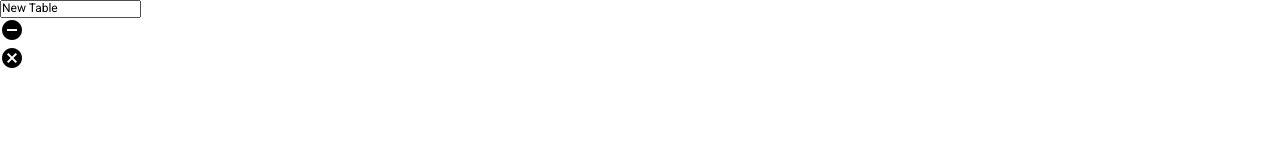
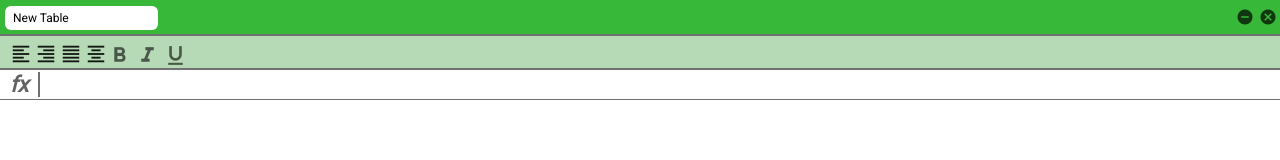
Before and after one commit to Fuerfenf/Js_exel_project, a website built with webpack: page src/index.html in a window 1280 px wide. Built offline with nearby package versions, Linux system fonts and the light colour scheme.

Commit message:
add layout header, toolbar, table

```diff
--- a/src/index.html
+++ b/src/index.html
@@ -16,23 +16,49 @@
 
         <div class="excel__header">
             <input type="text" class="input" value="New Table"/>
-
-            <div class="button">  <!-- exit but -->
-                <span class="material-icons">remove_circle</span>
+            <div>
+                <div class="button_exit">
+                    <span class="material-icons">remove_circle</span>
+                </div>
+                <div class="button_delete">
+                    <span class="material-icons">cancel</span>
+                </div>
             </div>
-
-            <div class="button"> <!-- del but -->
-                <span class="material-icons">cancel</span>
-            </div>
-
-
 
         </div>
         <div class="excel__toolbar">
+            <div> <!-- Align -->
+                <div class="button_align">
+                    <span class="material-icons">format_align_left</span>
+                </div>
+                <div class="button_align">
+                    <span class="material-icons">format_align_right</span>
+                </div>
+                <div class="button_align">
+                    <span class="material-icons">format_align_justify</span>
+                </div>
+                <div class="button_align">
+                    <span class="material-icons">format_align_center</span>
+                </div>
+            </div>
+            <div>
+                <div class="button_format">
+                    <span class="material-icons">format_bold</span>
+                </div>
+
+                <div class="button_format">
+                    <span class="material-icons">format_italic</span>
+                </div>
+
+                <div class="button_format">
+                    <span class="material-icons">format_underlined</span>
+                </div>
+            </div>
 
         </div>
         <div class="excel__formula">
-
+            <div class="fx_info">fx</div>
+            <div class="input_field" contenteditable spellcheck="false"></div>
         </div>
         <div class="excel__table">
 
--- a/src/scss/_mixins.scss
+++ b/src/scss/_mixins.scss
@@ -0,0 +1,83 @@
+//button universal mixin
+
+@mixin button_exit($color: yellow) {
+  height: 20px;
+  min-width: 20px;
+  padding: 1px;
+  text-align: center;
+  position: relative;
+  display: inline-block;
+  border-radius: 10px;
+  color: rgba(0,0,0, .7); // blackout
+  & span {
+    font-size: 18px;
+  }
+  &:active, &.active { //selector cont class active
+    color: $color;
+  }
+  &:hover {
+    background: yellow;
+    cursor: pointer;
+  }
+}
+@mixin button_delete($color: red) {
+  height: 20px;
+  min-width: 20px;
+  padding: 1px;
+  text-align: center;
+  position: relative;
+  display: inline-block;
+  border-radius: 10px;
+  color: rgba(0,0,0, .7); // blackout
+  & span {
+    font-size: 18px;
+  }
+  &:active, &.active { //selector cont class active
+    color: $color;
+  }
+  &:hover {
+    background: red;
+    cursor: pointer;
+  }
+}
+
+@mixin button_align($color: black) {
+  height: 20px;
+  min-width: 20px;
+  padding: 0px;
+  text-align: center;
+  position: relative;
+  display: inline-block;
+  border-radius: 3px;
+  color: rgba(0,0,0, .9); // blackout
+  & span {
+    font-size: 22px;
+  }
+  &:active, &.active { //selector cont class active
+    color: $color;
+  }
+  &:hover {
+    background: grey;
+    cursor: pointer;
+  }
+}
+@mixin button_format($color: black) {
+  height: 24px;
+  min-width: 24px;
+  padding: -1px;
+  text-align: center;
+  position: relative;
+  display: inline-block;
+  border-radius: 5px;
+  color: rgba(0,0,0, .6); // blackout
+  & span {
+    font-size: 25px;
+  }
+  &:active, &.active { //selector cont class active
+    color: $color;
+  }
+  &:hover {
+    background: grey;
+    cursor: pointer;
+  }
+}
--- a/src/scss/_variables.scss
+++ b/src/scss/_variables.scss
@@ -0,0 +1,5 @@
+$header-height: 34px;
+$toolbar-height: 36px;
+$formula-height: 30px;
+$border-color: #717171;
+$info-cell-width: 40px;
--- a/src/scss/formula.scss
+++ b/src/scss/formula.scss
@@ -2,6 +2,28 @@
 @import "mixins";
 
 .excel__formula{
-
+  position: absolute;
+  left: 0;
+  right: 0;
+  top: $header-height + $toolbar-height;
+  height: $formula-height;
+  display: flex;
+  align-items: center;
+  border-bottom: 1px solid $border-color;
+  .fx_info{
+    font-size: 22px;
+    font-style: italic;
+    font-weight: bold;
+    text-align: center;
+    border-right: 2px solid $border-color;
+    min-width: $info-cell-width;
+  }
+  .input_field{
+    top: 50%;
+    font-size: 22px;
+    outline: none;
+    width: 100%;
+    height: 100%;
+  }
 
 }
--- a/src/scss/header.scss
+++ b/src/scss/header.scss
@@ -2,6 +2,38 @@
 @import "mixins";
 
 .excel__header{
+  position: absolute;
+  top: 0;
+  right: 0;
+  left: 0;
+  height: $header-height;
+  padding: 7px 2px 0;
+  display: flex; // diff sides
+  justify-content: space-between;
+  background: #38b838;
+  & .input{
+    margin: -1px 3px;
+    padding: 4px 7px;
+    color: black;
+    border: 1px solid transparent;
+    border-radius: 6px;
+    font-size: 12px;
+    height: 24px;
+    line-height: 12px;
+    outline: none;
+    min-width: 1px;
+    &:hover {
+      border: 3px solid $border-color;
+    }
+    &:focus{
+      border: 3px solid darkslategray;
+    }
 
-
+  }
+  .button_exit{
+    @include button_exit(yellow);
+  }
+  .button_delete {
+  @include button_delete(red);
+  }
 }
--- a/src/scss/index.scss
+++ b/src/scss/index.scss
@@ -23,5 +23,6 @@ body{
 // something from BEM
 // base class
 .excel{
-
+  position: relative;
+  color: #636363;
 }
--- a/src/scss/toolbar.scss
+++ b/src/scss/toolbar.scss
@@ -2,6 +2,20 @@
 @import "mixins";
 
 .excel__toolbar{
-
-
-}
+  background: rgba(0, 128, 0, 0.29);
+  position: absolute;
+  left: 0;
+  right: 0;
+  top: $header-height; //top start under header bar
+  height: $toolbar-height;
+  border-top: 2px solid $border-color;
+  border-bottom: 2px solid $border-color;
+  padding: 7px 10px;
+  display: flex; //horisontal
+  .button_align{
+    @include button_align(black);
+    }
+  .button_format{
+    @include button_format(#0000b1)
+  }
+  }
```
